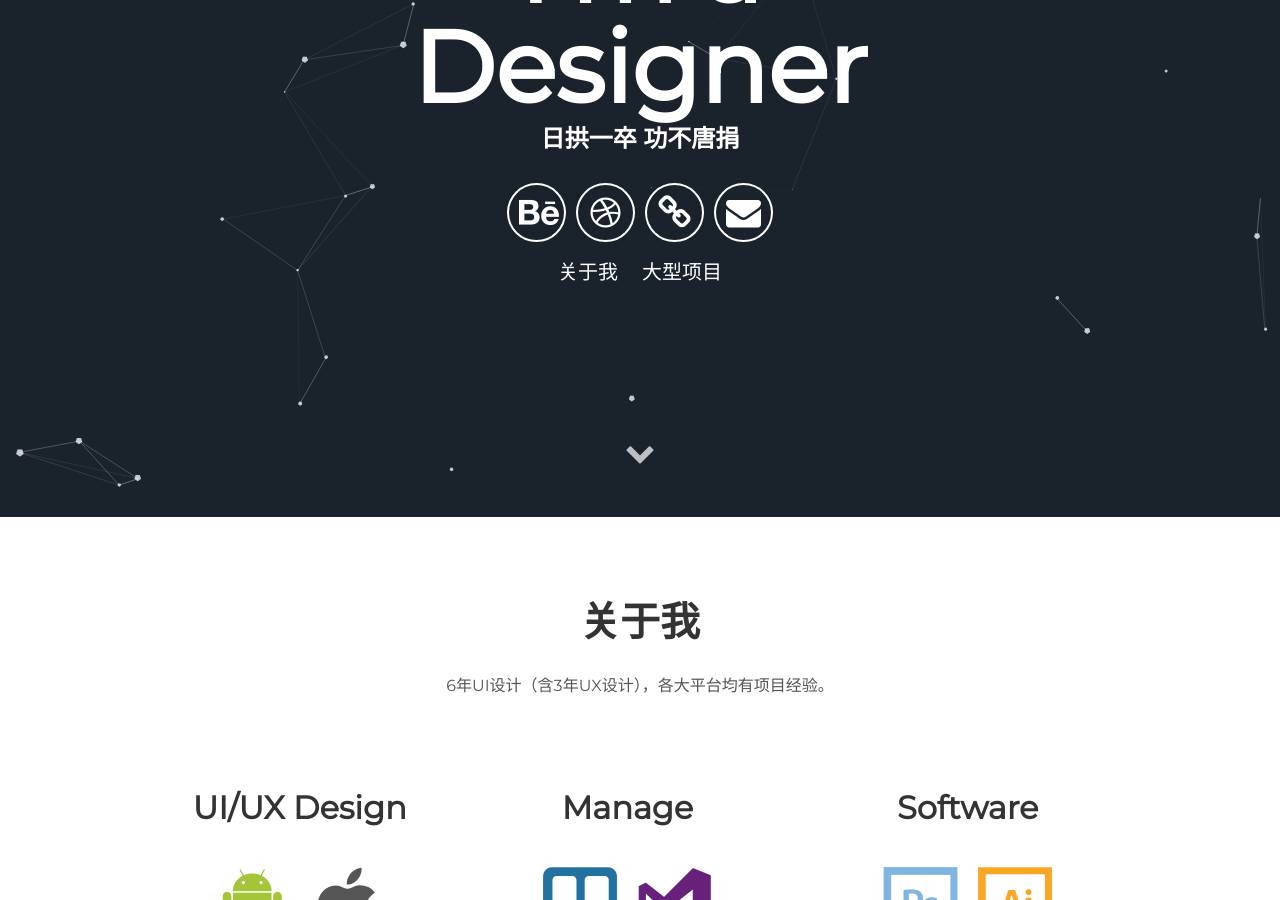
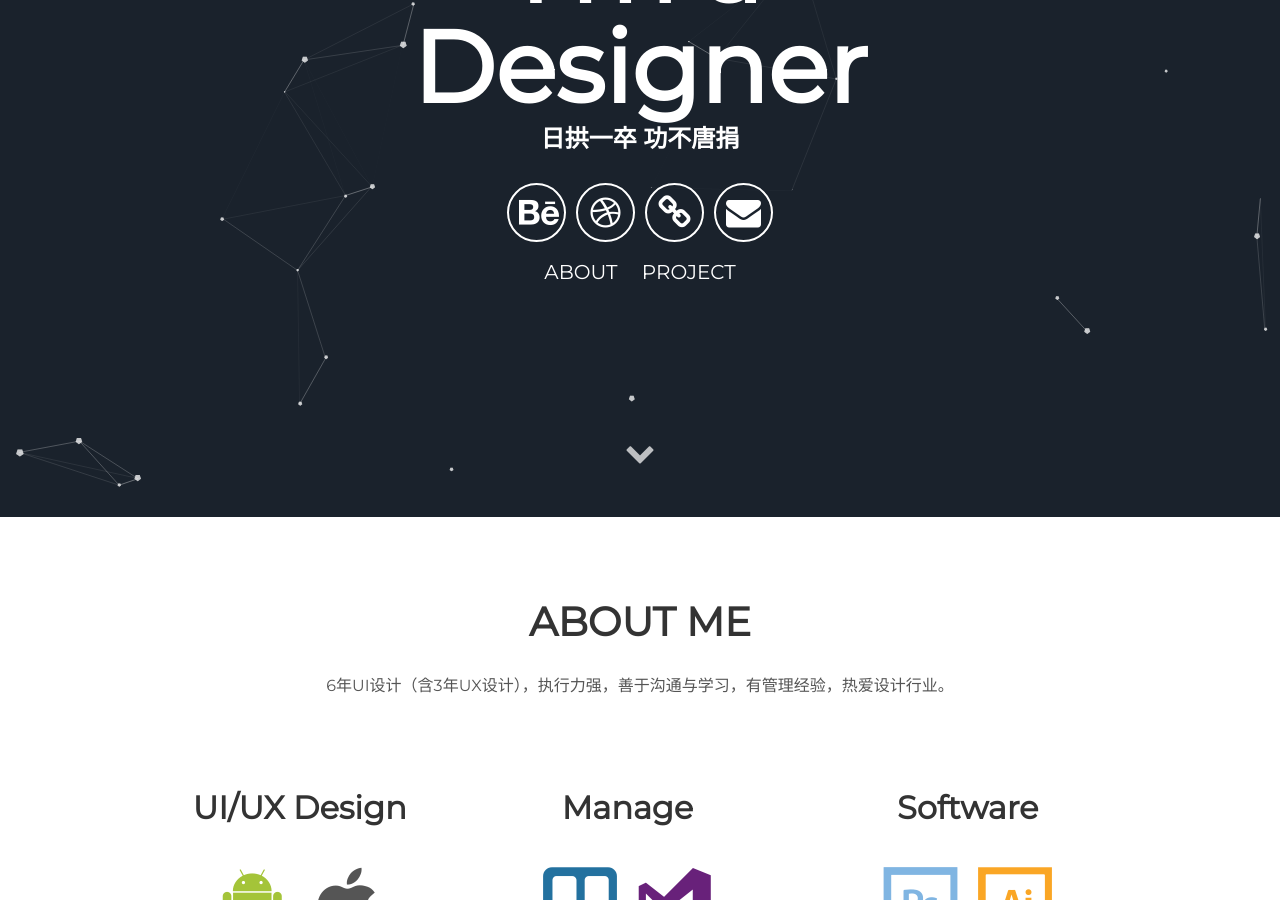
Before and after one commit to cxcf1212/old, a Jekyll site: the page built from index.html, in a window 1280 px wide and 900 px high, scrolled down 383 px. Built offline with Jekyll 4.4.1, drawn with Linux system fonts in a browser that asks for light colours.

Commit message:
修改文字

```diff
--- a/_config.yml
+++ b/_config.yml
@@ -6,7 +6,7 @@ description: yanglanlan.com
 
 # User settings
 username: I’m a Designer
-user_description: 6年UI设计（含3年UX设计），各大平台均有项目经验。
+user_description: 6年UI设计（含3年UX设计），执行力强，善于沟通与学习，有管理经验，热爱设计行业。
 user_title: 日拱一卒 功不唐捐
 email: yangran.design@gmail.com
 twitter_username: lorem_ipsum
--- a/_includes/about.html
+++ b/_includes/about.html
@@ -1,5 +1,5 @@
  <div class="user-details">
-  <h1> 关于我 </h1>
+  <h1> ABOUT ME </h1>
   <p> {{site.user_description}} </p>
 </div>
   <div class="user">
--- a/_includes/header.html
+++ b/_includes/header.html
@@ -11,8 +11,8 @@
 			<a aria-label="Send email" href="mailto:yangran.design@gmail.com" style="text-decoration:none;"><i class="icon fa fa-envelope"></i></a>
 		</div>
 		<div class="header-links">
-			<a class="link" href="#about" data-scroll>关于我</a>
-			<a class="link" href="#projects" data-scroll>大型项目</a>
+			<a class="link" href="#about" data-scroll>ABOUT</a>
+			<a class="link" href="#projects" data-scroll>PROJECT</a>
 		</div>
 	</div>
 	<a class="down" href="#about" data-scroll><i class="icon fa fa-chevron-down" aria-hidden="true"></i></a>
```
